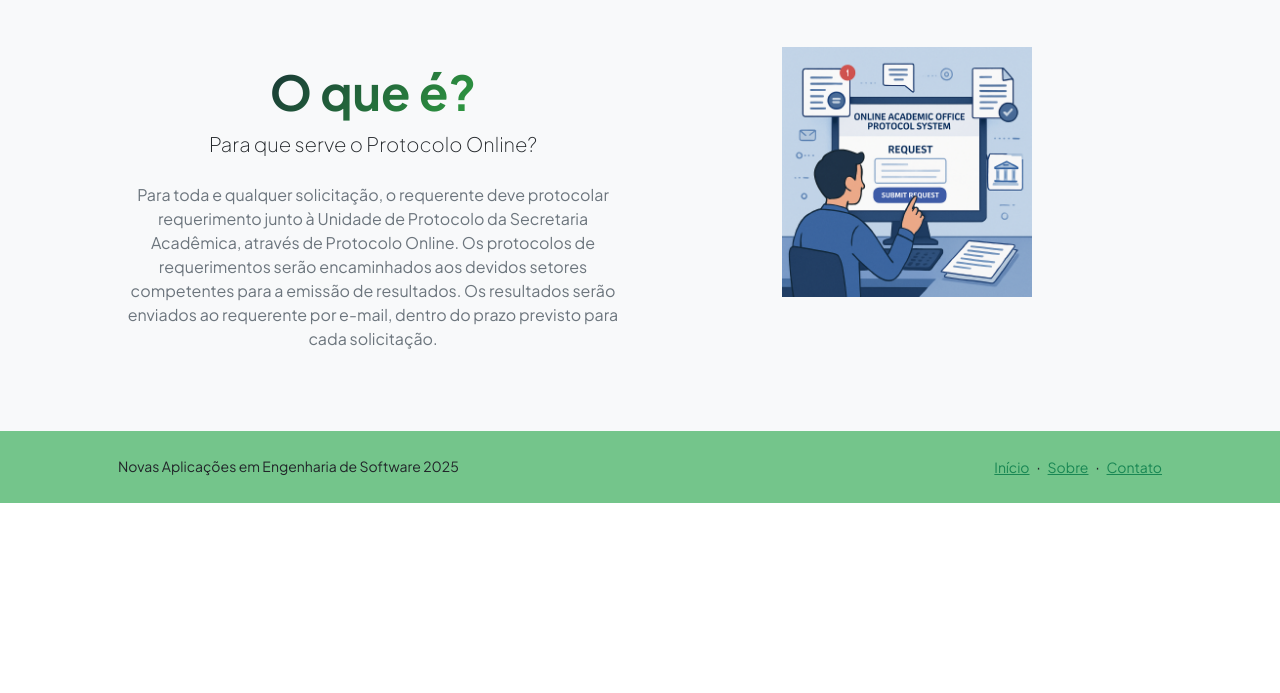
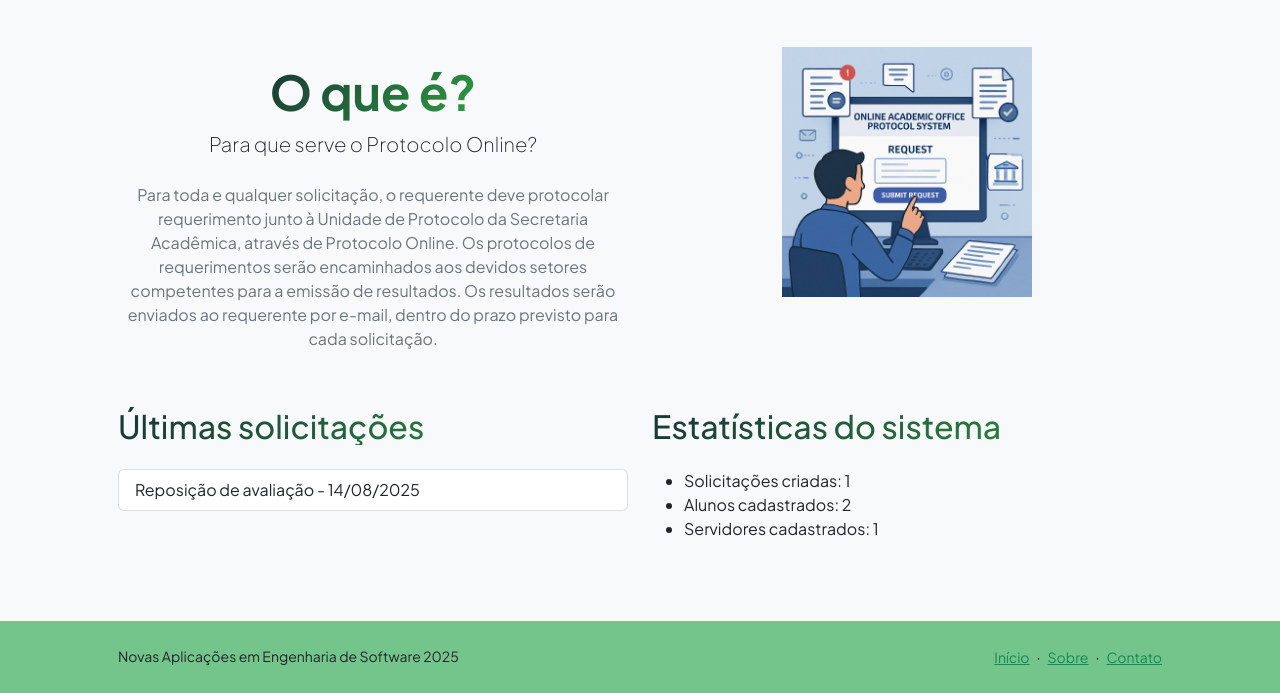
Before and after one commit to rafaelzottesso/naes2025, a Django app: page / in a window 1280 px wide. Shown: the part 434-1127 px from the top of the page. Before the commit the page ends 937 px from the top, so only its background shows below. Run offline with Django 4.2, Linux system fonts and the light colour scheme; data comes from the database, SQL or seed files in the repository; some libraries are stand-ins or nearby versions.

Commit message:
Uso e exibição de queryset na página inicial.

```diff
--- a/paginasweb/templates/paginasweb/index.html
+++ b/paginasweb/templates/paginasweb/index.html
@@ -24,8 +24,8 @@
 
         {% else %}
 
-        <a class="btn btn-success btn-lg px-5 py-3 me-sm-3 fs-6 fw-bolder" href="{% url "cadastrar-solicitacao" %}">Entrar</a>
-        <a class="btn btn-outline-success btn-lg px-5 py-3 fs-6 fw-bolder" href="{% url "listar-solicitacao" %}">Registrar-se</a>
+        <a class="btn btn-success btn-lg px-5 py-3 me-sm-3 fs-6 fw-bolder" href="{% url "login" %}">Entrar</a>
+        <a class="btn btn-outline-success btn-lg px-5 py-3 fs-6 fw-bolder" href="{% url "registrar" %}">Registrar-se</a>
 
         {% endif %}
 
@@ -62,4 +62,31 @@
     </div>
 
 </d>
+
+<div class="row mt-4">
+    <div class="col-lg">
+        <h2 class="text-gradient mb-4">Últimas solicitações</h2>
+
+        <ul class="list-group">
+            {% for solicitacao in ultimas %}
+            <li class="list-group-item">
+                {{solicitacao.tipo_solicitacao.descricao}}
+                -
+                {{solicitacao.solicitado_em|date:'d/m/Y'}}
+            </li>
+            {% endfor %}
+        </ul>
+
+    </div>
+    <div class="col-lg">
+        <h2 class="text-gradient mb-4">Estatísticas do sistema</h2>
+        <ul>
+            <li>Solicitações criadas: {{ qtde }}</li>
+            <li>Alunos cadastrados: {{ qtde_alunos }}</li>
+            <li>Servidores cadastrados: {{ qtde_servidores }}</li>
+        </ul>
+    </div>
+</div>
+
+</p>
 {% endblock conteudo %}
--- a/paginasweb/templates/paginasweb/modelos/index.html
+++ b/paginasweb/templates/paginasweb/modelos/index.html
@@ -201,7 +201,7 @@
                         <span class="mx-1">&middot;</span>
                         <a class="small link-success" href="{% url 'sobre' %}">Sobre</a>
                         <span class="mx-1">&middot;</span>
-                        <a class="small link-success" href="#!">Contato</a>
+                        <a class="small link-success" href="{% url 'contato' %}">Contato</a>
                     </div>
                     {% endblock rodape %}
 
--- a/paginasweb/views.py
+++ b/paginasweb/views.py
@@ -2,6 +2,8 @@ from django.shortcuts import render
 
 # View que apenas renderiza uma página Web
 from django.views.generic import TemplateView
+
+from protocolos.models import Solicitacao, Aluno, Servidor
 
 # Create your views here.
 
@@ -12,7 +14,13 @@ class PaginaInicial(TemplateView):
 
     def get_context_data(self, **kwargs):
         context = super().get_context_data(**kwargs)
+        # Enviando uma str básica
         context["nome"] = "Rafael Zottesso"
+        # Enviar uma lista de objetos
+        context["ultimas"] = Solicitacao.objects.all().order_by('-solicitado_em')[:5]
+        context["qtde"] = Solicitacao.objects.all().count()
+        context["qtde_alunos"] = Aluno.objects.all().count()
+        context["qtde_servidores"] = Servidor.objects.all().count()
         return context
 
 
```
